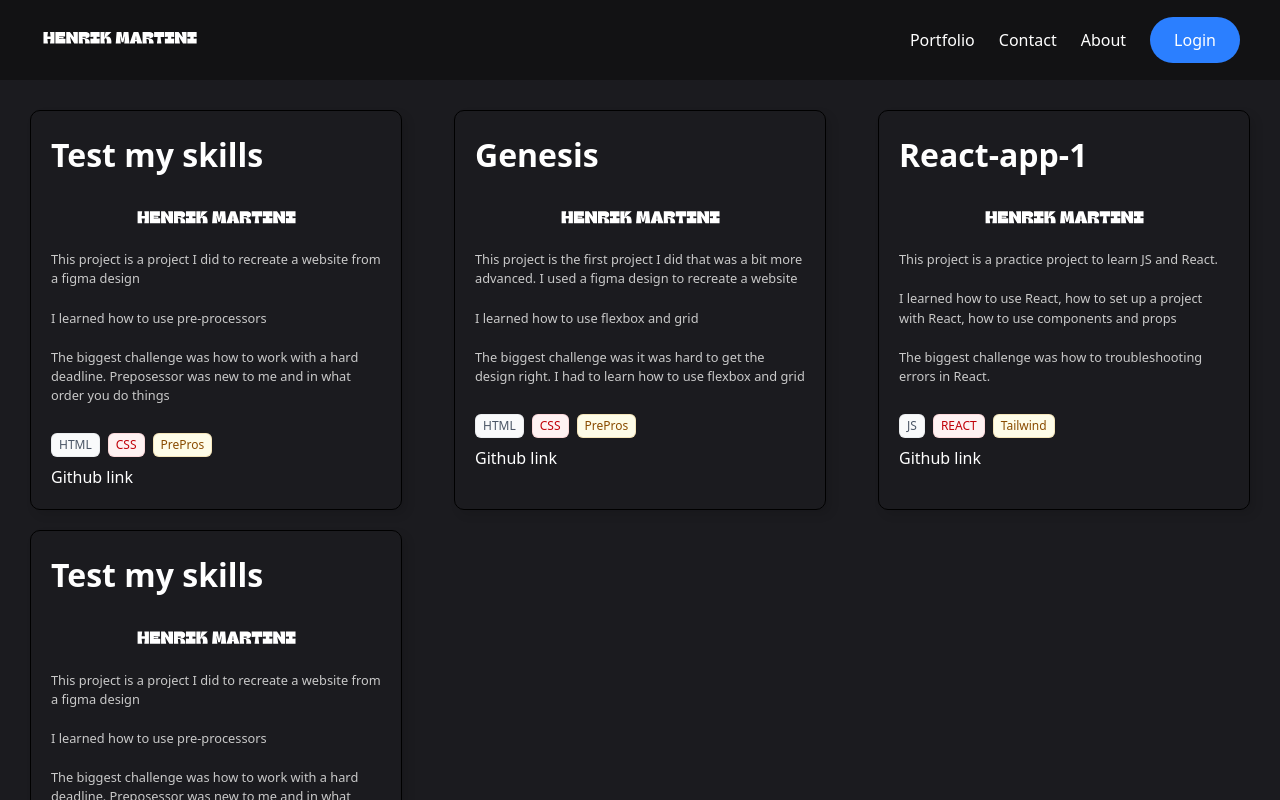
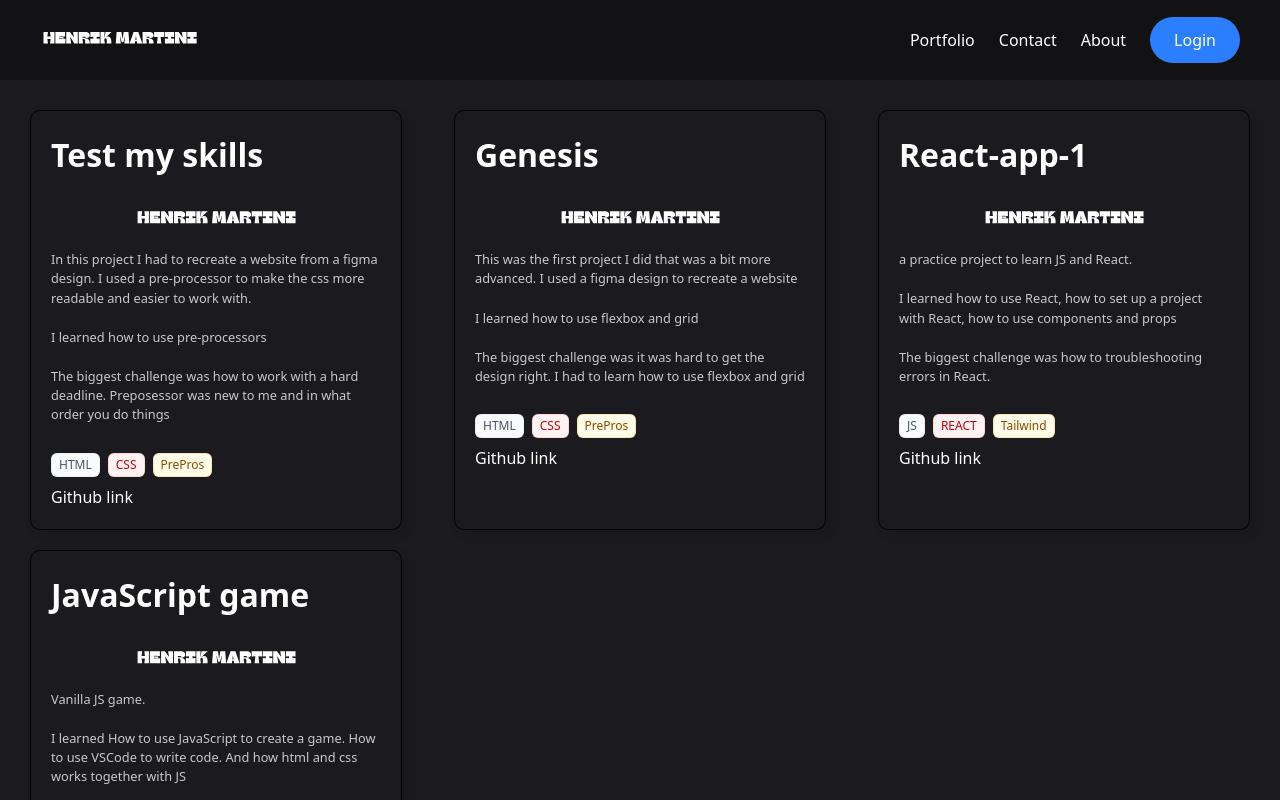
Before and after one commit to Thebeatkicks/portfolio-website, a React (Vite) app: page /portfolio in a window 1280 px wide. Shown: the top 800 px of the page. Built offline with nearby package versions, Linux system fonts and the light colour scheme.

Commit message:
need to sort img on portfoliopage. Changed layout to "dark". Want to add darkmode switch but dont have time right now.

```diff
--- a/src/components/Portfolio.jsx
+++ b/src/components/Portfolio.jsx
@@ -1,4 +1,5 @@
 import PortfolioApp from "./PortfolioApp";
+
 
 function Portfolio() {
     return (
@@ -8,7 +9,7 @@ function Portfolio() {
                     skillsOne = "HTML"
                     skillsTwo = "CSS"
                     skillsThree = "PrePros"
-                    summary = "a project I did to recreate a website from a figma design"
+                    summary = "In this project I had to recreate a website from a figma design. I used a pre-processor to make the css more readable and easier to work with."
                     learned = "how to use pre-processors"
                     challenges = "how to work with a hard deadline. Preposessor was new to me and in what order you do things"
                     link = "https://github.com/Thebeatkicks/test-your-skills">
@@ -17,7 +18,7 @@ function Portfolio() {
                     skillsOne = "HTML"
                     skillsTwo = "CSS"
                     skillsThree = "PrePros"
-                    summary = "the first project I did that was a bit more advanced. I used a figma design to recreate a website"
+                    summary = "This was the first project I did that was a bit more advanced. I used a figma design to recreate a website"
                     learned = "how to use flexbox and grid"
                     challenges = "it was hard to get the design right. I had to learn how to use flexbox and grid"
                     link = "https://github.com/Thebeatkicks/genesis">
@@ -31,14 +32,14 @@ function Portfolio() {
                     challenges = "how to troubleshooting errors in React."
                     link = "https://github.com/Thebeatkicks/react-1">
           </PortfolioApp>
-          <PortfolioApp  title="Test my skills"
-                    skillsOne = "HTML"
-                    skillsTwo = "CSS"
-                    skillsThree = "PrePros"
-                    summary = "a project I did to recreate a website from a figma design"
-                    learned = "how to use pre-processors"
-                    challenges = "how to work with a hard deadline. Preposessor was new to me and in what order you do things"
-                    link = "https://github.com/Thebeatkicks/test-your-skills">
+          <PortfolioApp  title="JavaScript game"
+                    skillsOne = "CSS"
+                    skillsTwo = "JavaScript"
+                    skillsThree = "VSCode"
+                    summary = "Vanilla JS game."
+                    learned = "How to use JavaScript to create a game. How to use VSCode to write code. And how html and css works together with JS"
+                    challenges = "It was hard to get the game to work."
+                    link = "https://github.com/Thebeatkicks/lesson-7">
         </PortfolioApp>
       </div>
       </>
--- a/src/components/PortfolioApp.jsx
+++ b/src/components/PortfolioApp.jsx
@@ -10,10 +10,10 @@ return (
         <h2 className="card-title">{props.title}</h2>
         <img src={screen} className="img" alt="Placeholder" />
 
-        <p className="card-text">This project is {props.summary}</p>
+        <p className="card-text"> {props.summary}</p>
         <p className="card-text">I learned {props.learned}</p>
         <p className="card-text">The biggest challenge was {props.challenges}</p>
-        <div classname="">
+        <div classname="flex-row gap-2 mt-2 mb-2">
             <div className="flex flex-row gap-2 mt-2 mb-2">
                 <span className="inline-flex items-center rounded-md bg-gray-50 px-2 py-1 text-xs font-medium text-gray-600 ring-1 ring-gray-500/10 ring-inset">
                     {props.skillsOne}
```
